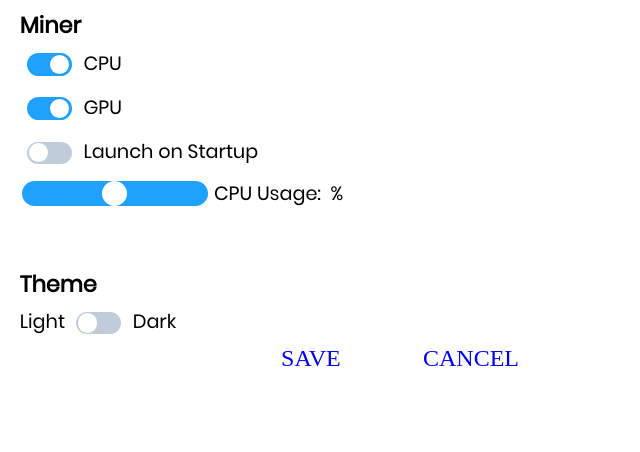
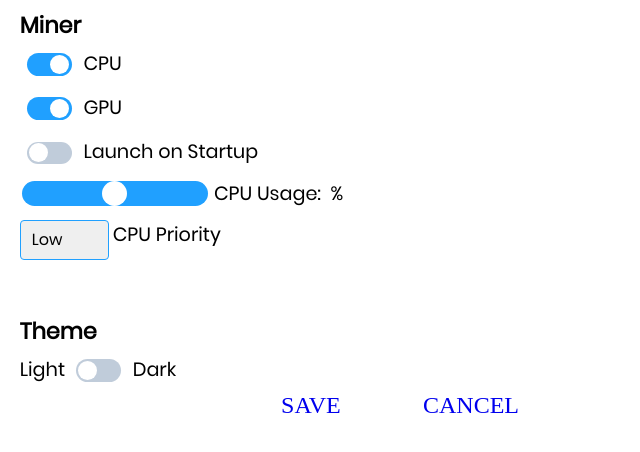
Before and after one commit to ProjectCharitas/Charitas, an Electron app: page sourceFiles/gui/settings.html in a window 800 px wide. Shown: the whole page, without its empty margins (0-640 px from the left). Drawn offline with Linux system fonts and the light colour scheme; files whose address does not match are found by name; a web font is replaced by a local one.

Commit message:
Code Signing, CPU priorities

```diff
--- a/sourceFiles/gui/checkbox.css
+++ b/sourceFiles/gui/checkbox.css
@@ -1,3 +1,8 @@
+/*
+Code by https://github.com/EvanLiu2968/el-checkbox
+Used with attribution under the MIT License.
+*/
+
 .el-radio,
 .el-checkbox {
    position: relative;
--- a/sourceFiles/gui/dark.css
+++ b/sourceFiles/gui/dark.css
@@ -8,6 +8,10 @@ body {
 
 .link {
    color: white;
+}
+
+.select > select, .select > select > *{
+   color: black;
 }
 
 #save,
--- a/sourceFiles/gui/settings.css
+++ b/sourceFiles/gui/settings.css
@@ -31,6 +31,8 @@ body{
 }
 
 .settings-item-title{
+
+  /* Bulma */
   font-size:1.2rem;
   vertical-align: super;
 }
@@ -104,3 +106,45 @@ body{
 .el-switch-black>input[type="checkbox"]:checked+.el-switch-style{
   background-color: black !important;
 }
+
+/* Select CSS from Bulma.io */
+.select {
+  border-radius: 20px;
+  display: inline-block;
+  max-width: 100%;
+  position: relative;
+  vertical-align: top;
+  outline-color: #20A0FF;
+}
+.select select{
+  border-color: #20A0FF;
+  outline-color: #20A0FF;
+  -moz-appearance: none;
+  -webkit-appearance: none;
+  align-items: center;
+  border: 1px solid #20A0FF;
+  border-radius: 4px;
+  box-shadow: none;
+  display: inline-flex;
+  font-size: 1rem;
+  height: 2.5em;
+  justify-content: flex-start;
+  line-height: 1.5;
+  padding-bottom: calc(0.5em - 1px);
+  padding-left: calc(0.75em - 1px);
+  padding-right: calc(0.75em - 1px);
+  padding-top: calc(0.5em - 1px);
+  position: relative;
+  vertical-align: top;
+}
+.select select:focus{
+  border-color: #20A0FF;
+  outline-color: #20A0FF;
+}
+.select select[multiple] option {
+  padding: 0.5em 1em;
+  border-color: #20A0FF;
+}
+.select:not(.is-multiple):not(.is-loading):hover::after {
+  border-color: #20A0FF;
+}
--- a/sourceFiles/gui/settings.html
+++ b/sourceFiles/gui/settings.html
@@ -50,6 +50,17 @@
                         <input type = "range" id="affinity" min = "0" max = "100" step = "1" onchange = "toggle(this);" oninput = "let percent = (this.value/this.max) * 100; document.getElementById('cpu-percent').innerText = parseInt(percent); document.getElementById('affinity').style.setProperty('--percent', (percent > 50 ? percent - (percent/15) : percent + (percent/15)) + '%');">
                         <label for="affinity" class="settings-item-title">CPU Usage:&nbsp;&nbsp;<span id = "cpu-percent"></span>%&nbsp;&nbsp;&nbsp;<span id="cpu-warning" style = "display: none">!</span></label>
                     </div>
+                    <div class="toggle">
+                        <div class="select">
+                            <select id = "priority" onchange = "toggle(this);">
+                              <option value="Idle">Low</option>
+                              <option value="BelowNormal">Medium</option>
+                              <option value="Normal">High</option>
+                              <option value="AboveNormal">Turbo</option>
+                            </select>
+                          </div>
+                          <label for="priority" class="settings-item-title">CPU Priority</label>
+                    </div>
                 </div>
             </div>
             <br>
@@ -91,6 +102,9 @@
                     document.getElementById('cpu-percent').innerText = parseInt(((Math.log2(options[o] + 1) / cores) * 100));
                     document.getElementById('affinity').style.setProperty('--percent', parseInt(((Math.log2(options[o] + 1) / cores) * 100)) + '%');
                 break;
+                case "priority":
+                    document.getElementById('priority').value = options[o];
+                break;
                 default:
                     if (options[o]) {
                         document.getElementById(o).checked = true;
--- a/sourceFiles/gui/toggle.js
+++ b/sourceFiles/gui/toggle.js
@@ -57,8 +57,12 @@ const toggle = (e) => {
     if(e.type == "checkbox") {
         opts[e.id] = e.checked;
     }
-    else if(e.id = "affinity"){
+    else if(e.id == "affinity"){
         document.getElementById("cpu-warning").style.display = '';
         opts[e.id] = Math.pow(2, e.value) - 1;
     }
+    else if(e.id == "priority"){
+        opts[e.id] = document.getElementById("priority").value;
+        document.getElementById("cpu-warning").style.display = '';
+    }
 }
```
Also changed, not shown: sourceFiles/gui/main.js (+9 -3 lines), 2 other files.
